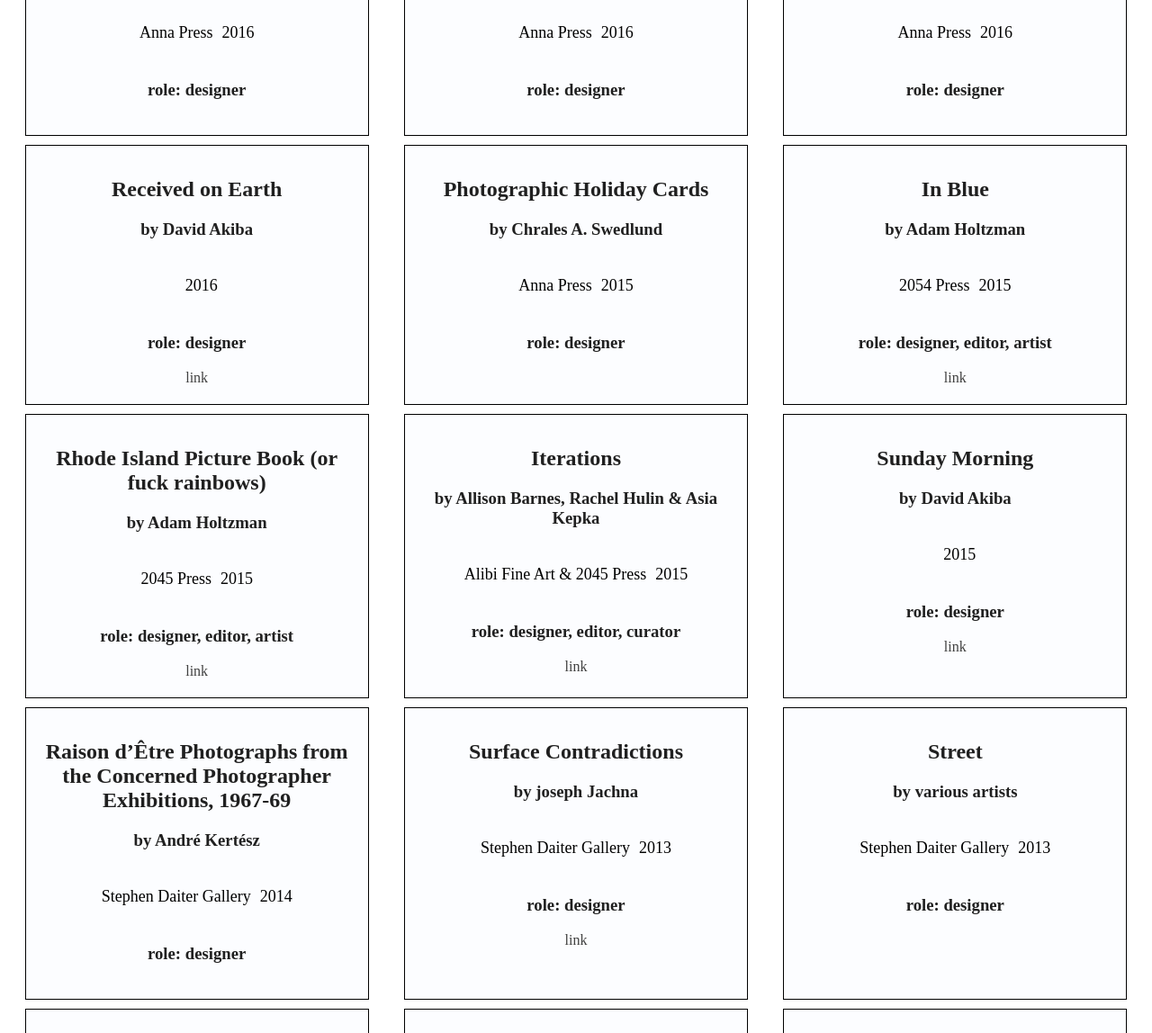
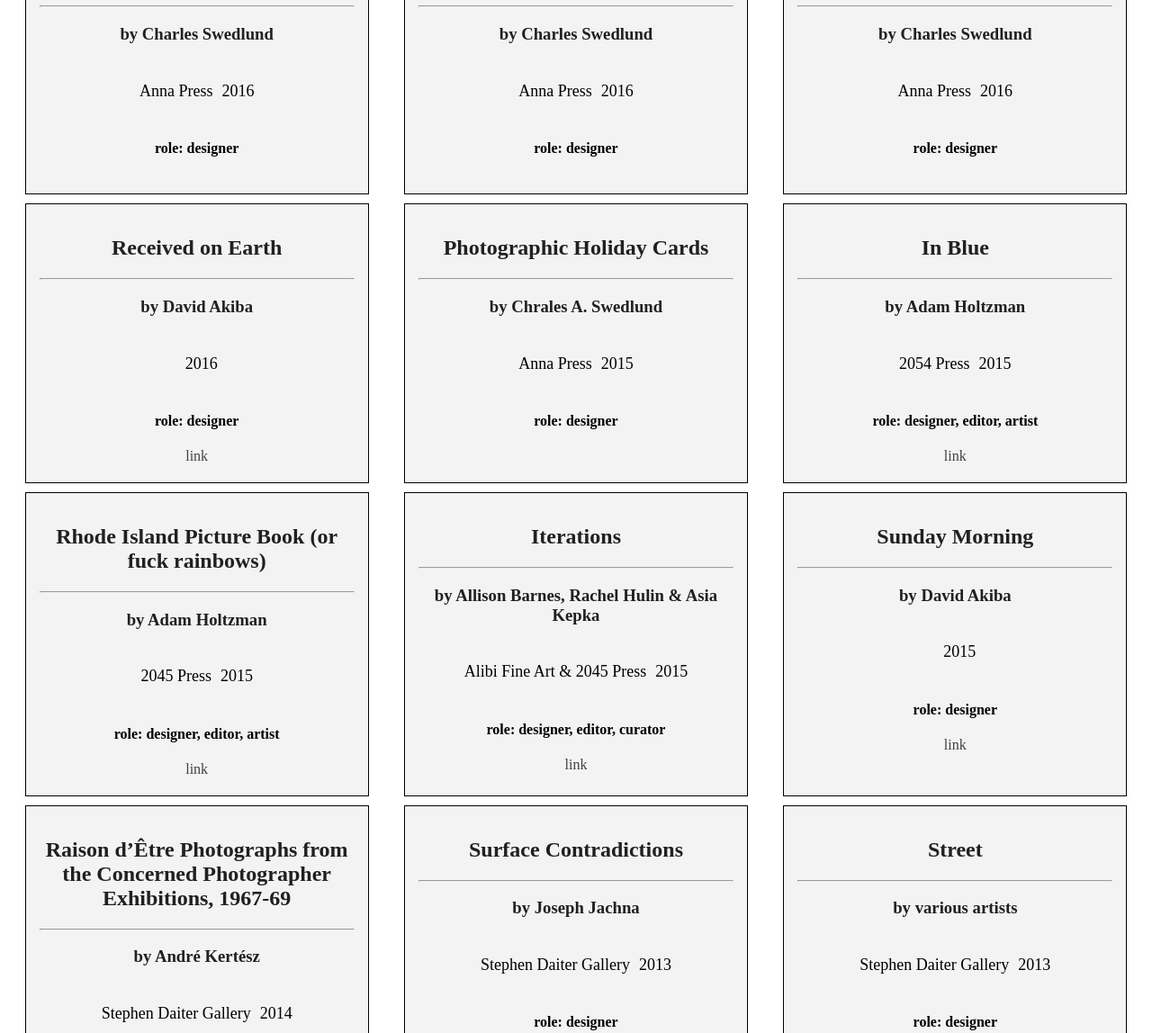
Before and after one commit to aholtzman/adhdev---gatsby-version, a Gatsby site: page /books in a window 1280 px wide. Shown: the part 780-1928 px from the top of the page at 90% size. Built offline with nearby package versions, Linux system fonts and the light colour scheme; Gatsby itself is replaced by a stand-in of ours.

Commit message:
tweaks to book portfolio style and data typo fixes

```diff
--- a/src/components/bookItem.js
+++ b/src/components/bookItem.js
@@ -3,7 +3,7 @@ import styled from 'styled-components'
 import { Desc, ItemWrap, Title, Role, Url, TextWrap } from './PortStyles'
 
 const BookWrap = styled(TextWrap)`
-  background-color: #fcfdff;
+  background-color: rgba(140, 140, 150, .1);
   border: thin solid black;
   margin-bottom: 10px;
 `
@@ -23,12 +23,13 @@ class BookItem extends Component {
     return(
       <BookWrap>
         <Title>{this.props.data.title}</Title>
+        <hr></hr>
         <Role>by {this.props.data.author}</Role>
         <PubDate>
           <Desc>{this.props.data.publisher}</Desc>
           <Desc>{this.props.data.year}</Desc>
         </PubDate>
-        <Role>role: {this.props.data.role}</Role>
+        <h4>role: {this.props.data.role}</h4>
         { this.props.data.url && <Url href={this.props.data.url} target='_blank'>link</Url> }
       </BookWrap>
     );
--- a/src/images/bookData.js
+++ b/src/images/bookData.js
@@ -131,7 +131,7 @@ const data = [
   id: 17,
   year: '2013',
   title: 'Surface Contradictions',
-  author: 'joseph Jachna',
+  author: 'Joseph Jachna',
   publisher: 'Stephen Daiter Gallery',
   role: 'designer',
   url: 'http://stephendaitergallery.com/publications/joseph-d-jachna-surface-contradictions-1958-1971/',
@@ -307,7 +307,7 @@ const data = [
   id: 39,
   year: '2008',
   title: 'From Fair to Fine 2',
-  author: 'various books',
+  author: 'various artists',
   publisher: 'Stephen Daiter Gallery',
   role: 'designer',
   url: 'https://www.amazon.com/Fair-Fine-Stephen-Daiter-Gallery/dp/1440438889/ref=sr_1_36?s=books&ie=UTF8&qid=1514051312&sr=1-36&refinements=p_27%3AStephen+Daiter',
```
